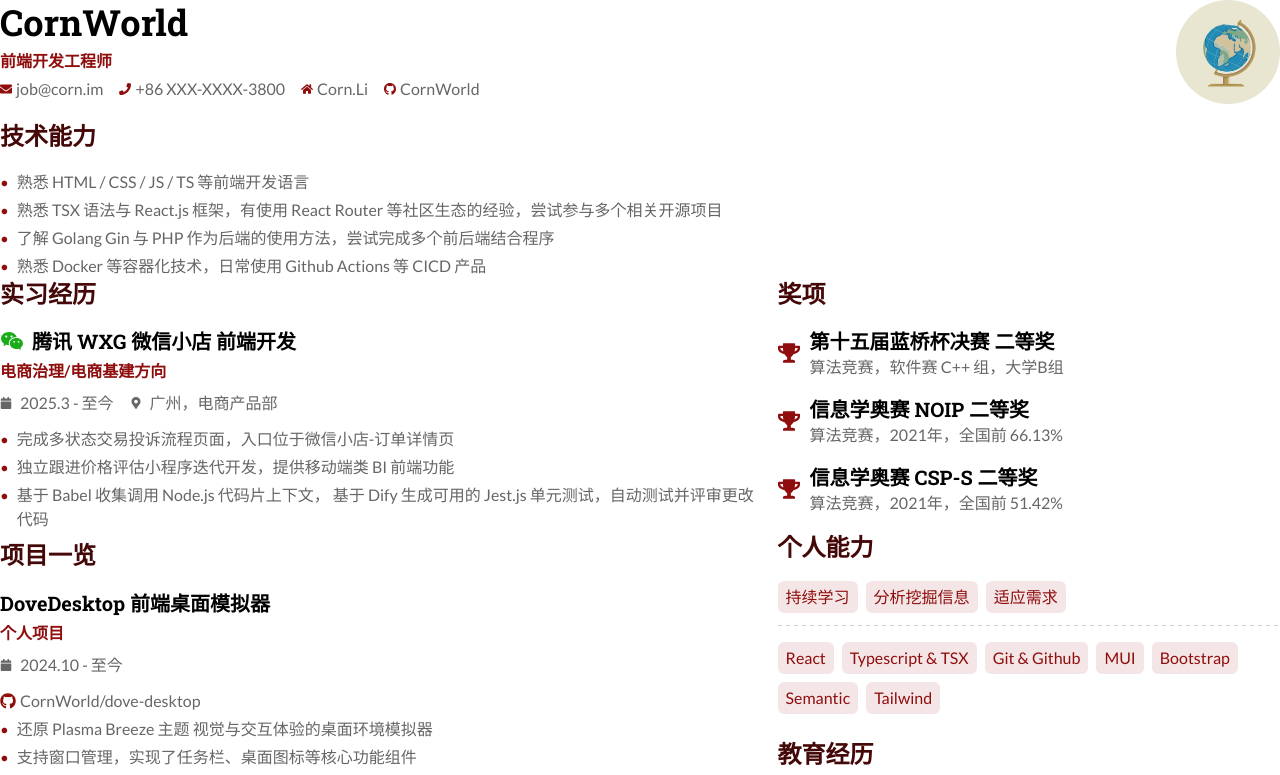
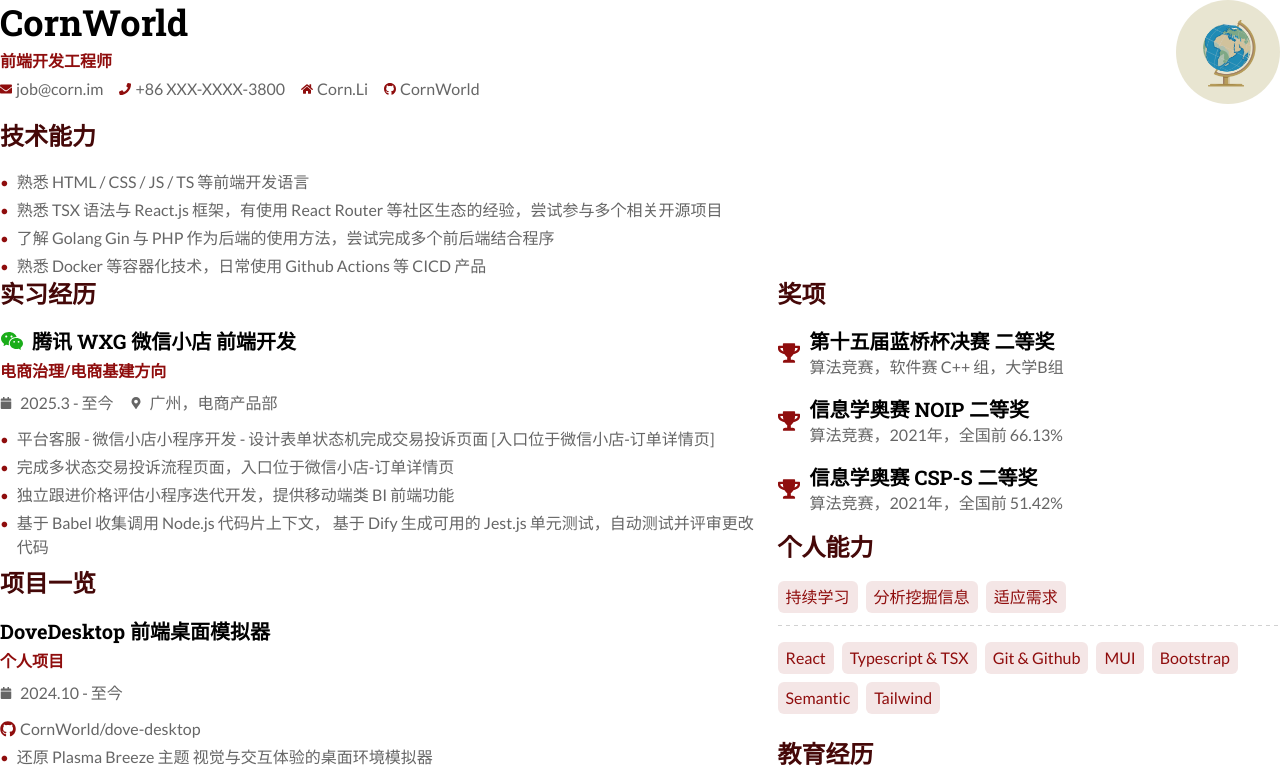
Before and after one commit to CornWorld/alta-cv-react, a React (Vite) app: page / in a window 1280 px wide. Shown: the top 775 px of the page. Built offline with nearby package versions, Linux system fonts and the light colour scheme.

Commit message:
final: push to trigger CF Pages build

```diff
--- a/src/App.tsx
+++ b/src/App.tsx
@@ -72,9 +72,16 @@
                 location='广州，电商产品部'
               >
                 <List>
+                  <List.Item>
+                    <>平台客服 - 微信小店小程序开发</>
+                    <> - 设计表单状态机完成交易投诉页面 [入口位于微信小店-订单详情页]</>
+                    <> </>
+                  </List.Item>
                   <List.Item>完成多状态交易投诉流程页面，入口位于微信小店-订单详情页</List.Item>
                   <List.Item>独立跟进价格评估小程序迭代开发，提供移动端类 BI 前端功能</List.Item>
                   <List.Item>基于 Babel 收集调用 Node.js 代码片上下文， 基于 Dify 生成可用的 Jest.js 单元测试，自动测试并评审更改代码</List.Item>
+
+
                 </List>
               </Event>
             </Section>
```
Also changed, not shown: .snow/plan/cf-pages-branch-preview-and-private-sync.md (added), alta-icon.svg (added).
